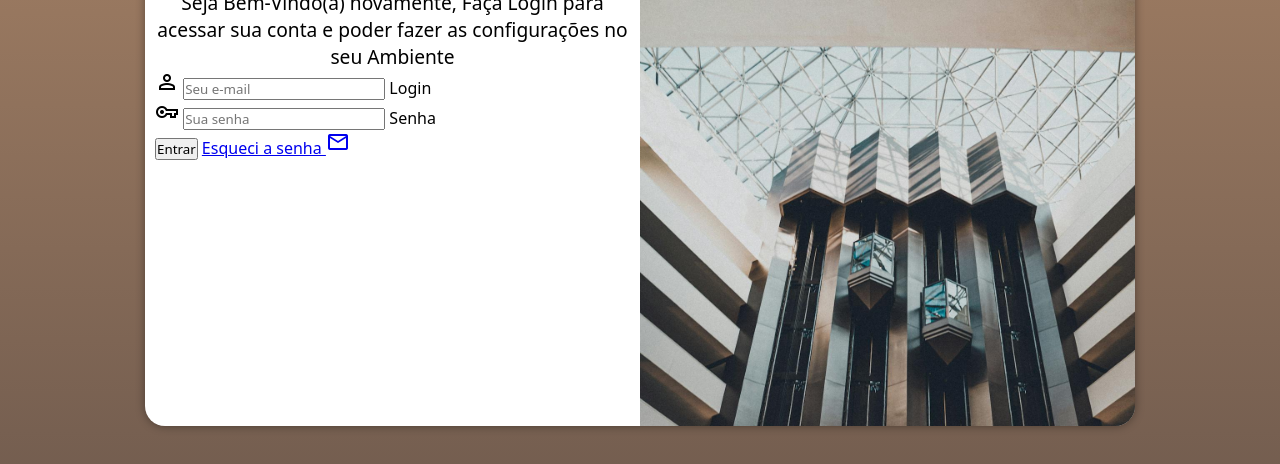
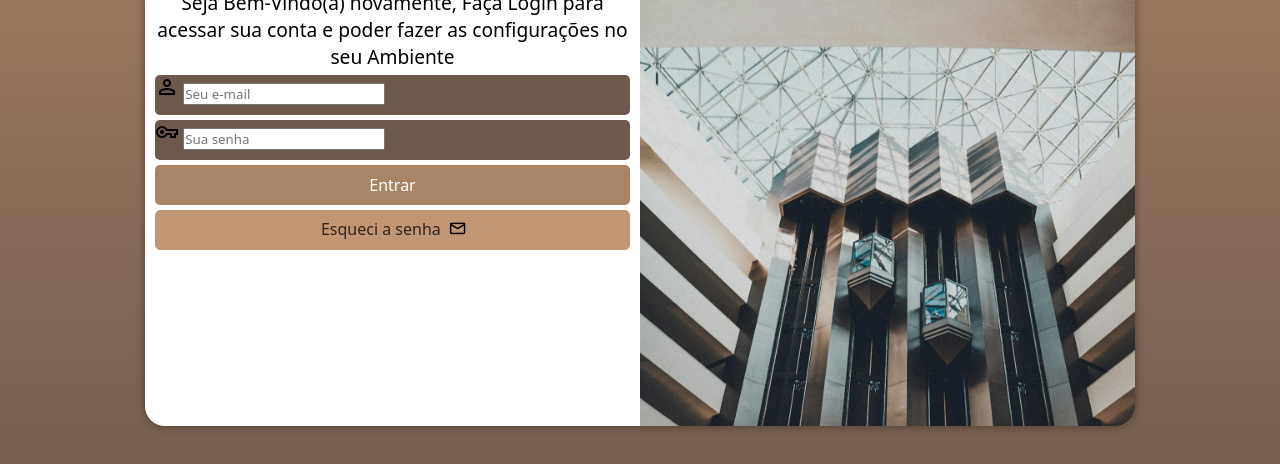
Before and after one commit to DevJulioRosa/Projeto-Login, a plain HTML site: page index.html in a window 1280 px wide. Shown: the part 224-688 px from the top of the page. Drawn offline with nearby package versions, Linux system fonts and the light colour scheme.

Commit message:
Atualização formulário do Projeto Login

```diff
--- a/estilos/style.css
+++ b/estilos/style.css
@@ -1,37 +1,30 @@
 @charset "UTF-8";
 
-/*
-    Paleta de Cores
-
-    Verde: #49a09d
-    Lilás: #5f2c82
-*/
-
-*{
+* {
     font-family: system-ui, -apple-system, BlinkMacSystemFont, 'Segoe UI', Roboto, Oxygen, Ubuntu, Cantarell, 'Open Sans', 'Helvetica Neue', sans-serif;
     margin: 0px;
     padding: 0px;
     box-sizing: border-box;
 }
 
-:root{
+:root {
     --marrom-01: #a98467;
     --marrom-02: #6c584c;
 }
 
-body, html{
+body, html {
     width: 100vw;
     height: 100vh;
     background-color: var(--marrom-02);
 }
 
-main{
+main {
     position: relative;
     width: 100vw;
     height: 100vh;
 }
 
-section#login{
+section#login {
     position: absolute;
     top: 50%;
     left: 50%;
@@ -48,24 +41,93 @@ section#login{
     transition-timing-function: ease;
 }
 
-section#login > div#imagem{
+section#login > div#imagem {
     display: block;
+
     height: 200px;
     background: #6c584c url(../imagens/pexels-predio.jpg) left bottom no-repeat;
     background-size: cover;
 }
 
-section#login > div#formulario{
+section#login > div#formulario {
     display: block;
     padding: 10px;
 }
 
-div#formulario > h1{
+div#formulario > h1 {
     margin-bottom: 10px;
     text-align: center;
 }
 
-div#formulario > p{
+div#formulario > p {
     text-align: center;
     font-size: 0.8em;
 }
+
+form > div.campo {
+    display: block;
+
+    width: 100%;
+    height: 40px;
+    margin: 5px 0px;
+
+    border-radius: 5px;
+
+    background-color: var(--marrom-02);
+}
+
+div.campo > label {
+    display: none;
+}
+
+form > input[type=submit] {
+    display: block;
+
+    width: 100%;
+    height: 40px;
+
+    font-size: 1em;
+
+    border: none;
+    border-radius: 5px;
+
+    color: white;
+    background-color: var(--marrom-01);
+}
+
+form > input[type=submit]:hover {
+    cursor: pointer;
+    background-color: var(--marrom-02);
+}
+
+form > a.botao {
+    display: block;
+    text-decoration: none;
+
+    width: 100%;
+    height: 40px;
+    margin-top: 5px;
+    padding-top: 5px;
+
+    text-align: center;
+    font-size: 1em;
+
+    border: 1px solid #c29573;
+    border-radius: 5px;
+
+    color: #2e2621;
+    background-color: #c29573;
+}
+
+form > a.botao:hover {
+    background-color: white;
+}
+
+form > a.botao > span {
+    position: relative;
+    top: 3px;
+    left: 3px;
+
+    font-size: 1.2em;
+    color: black;
+}
--- a/index.html
+++ b/index.html
@@ -50,7 +50,9 @@
 
                     <input type="submit" value="Entrar">
 
-                    <a href="esqueci.html">Esqueci a senha  <span class="material-symbols-outlined">
+                    <a href="esqueci.html" class="botao">Esqueci a senha
+
+                    <span class="material-symbols-outlined">
                         mail
                     </span>
                 </a>
```
Also changed, not shown: estilos/media-query.css (+11 -11 lines).
